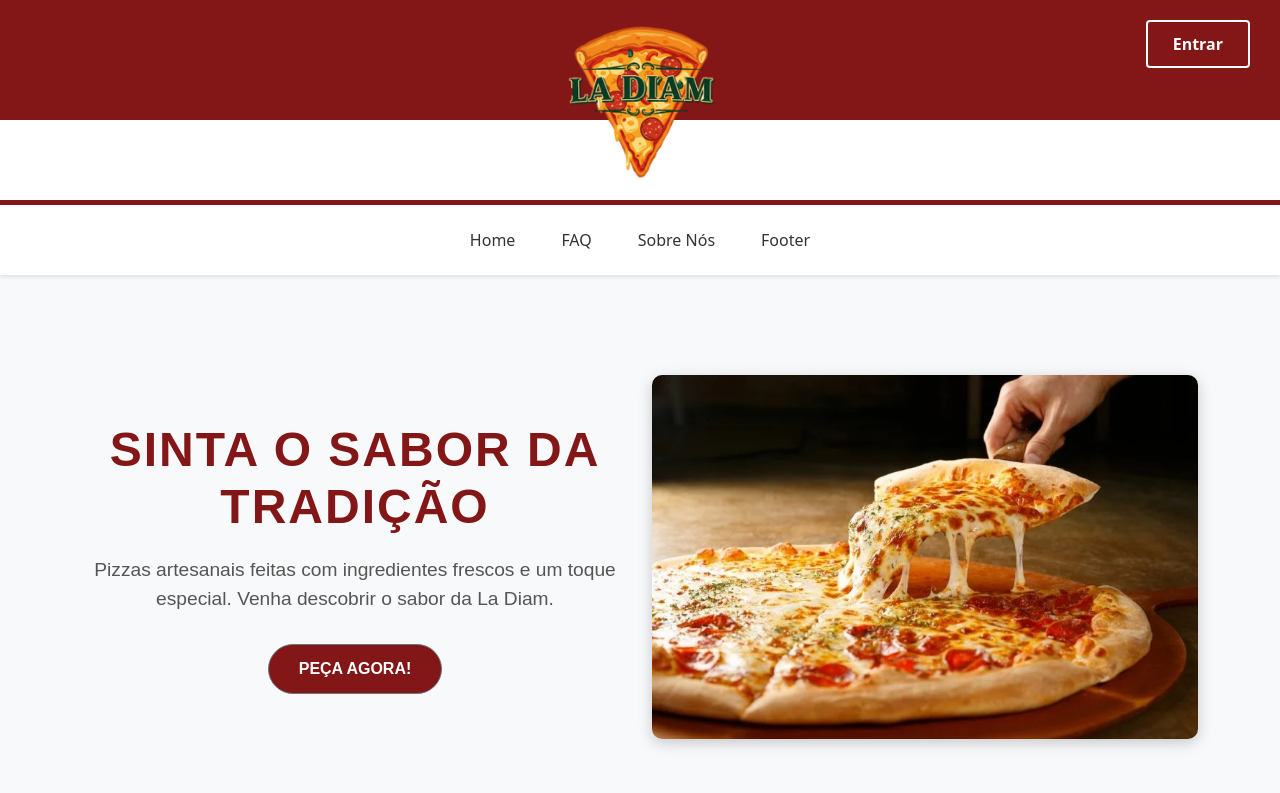
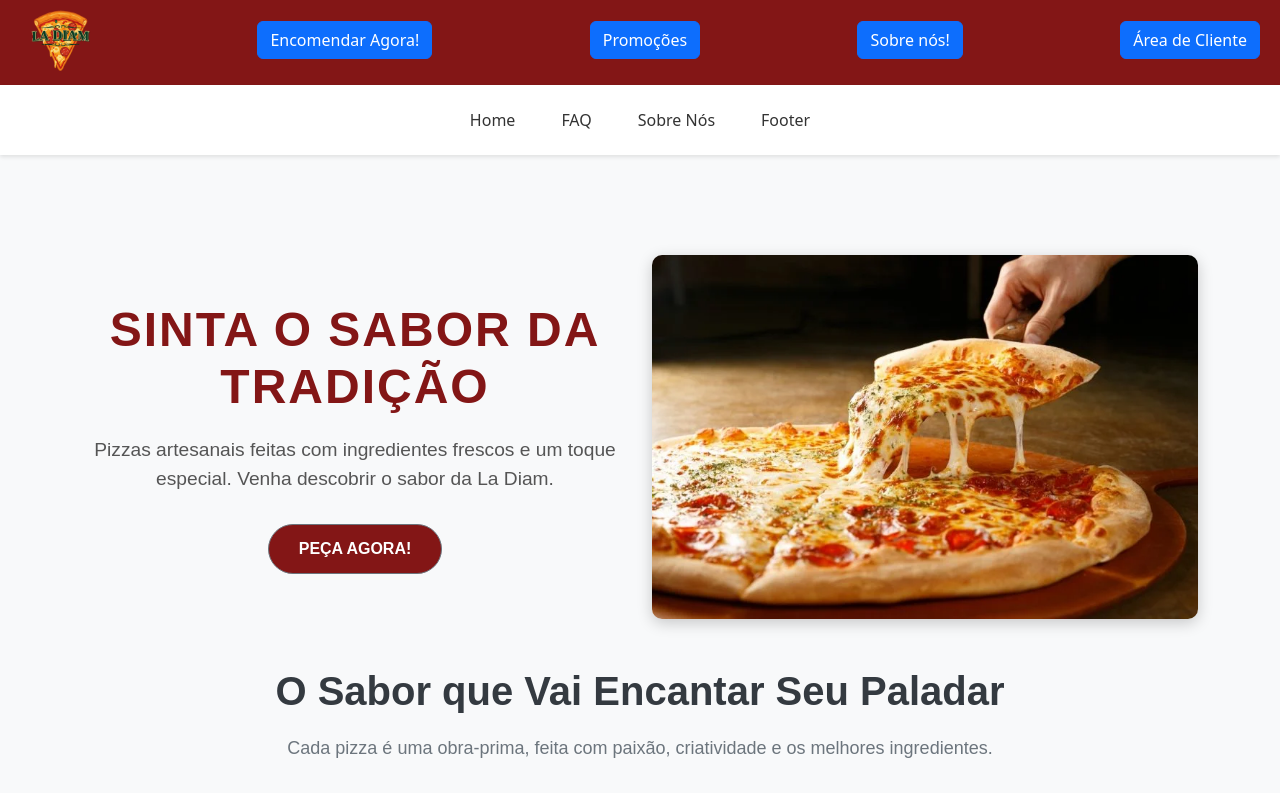
Before and after one commit to HugoM-10/LaDiam-Projeto, a React (Create React App) app in the folder la_diam-frontend/: page / in a window 1280 px wide. Shown: the top 793 px of the page. Built offline with nearby package versions, Linux system fonts and the light colour scheme; no server answers.

Commit message:
Refactor Header component and CSS for improved layout and styling

```diff
--- a/la_diam-frontend/src/Header/Header.css
+++ b/la_diam-frontend/src/Header/Header.css
@@ -1,26 +1,39 @@
 /* Header.css */
 .app-header {
-  background: linear-gradient(to bottom, #831616 60%, #fff 40%);
+  background-color: #831616;
+  /* background: linear-gradient(to bottom, #831616 60%, #fff 40%); */
+  /* display: flex; */
+  /* justify-content: space-between; */
+  /* align-items: center; */
+  /* padding: 0 20px; */
+  /* height: 200px; */
+  /*  */
+  /* position: relative; */
+  overflow: hidden;
+  height: 10vh;
+}
+
+
+.header-content {
   display: flex;
+  flex-direction: row;
+  width: 100%;
+  height: 100%;
   justify-content: space-between;
   align-items: center;
   padding: 0 20px;
-  height: 200px;
-  box-sizing: border-box;
-  position: relative;
-  overflow: hidden;
-}
-
-.header-logo {
-  position: absolute;
-  left: 50%;
-  top: 50%;
-  transform: translate(-50%, -50%);
 }
 
 .logo-image {
-  height: 200px;
-  width: auto;
+  height: 10vh;
+}
+
+.header-icons {
+  display: flex;
+  flex-direction: row;
+  align-items: center;
+  justify-content: space-between;
+  gap: 30px;
 }
 
 .header-actions {
--- a/la_diam-frontend/src/Header/Header.js
+++ b/la_diam-frontend/src/Header/Header.js
@@ -1,25 +1,43 @@
 import React from "react";
-import "./Header.css"; // We'll create this CSS file next
+import "./Header.css";
 import { useNavigate, Link } from "react-router-dom";
+import { Container, Row, Col, Button } from "react-bootstrap";
+import { useContext } from "react";
+import { FaShoppingCart } from "react-icons/fa";
+import { MdOutlineEmail } from "react-icons/md";
+import { FaRegUserCircle } from "react-icons/fa";
+import { IoLogOutOutline } from "react-icons/io5";
 
-function Header() {
+function Header({isLoggedIn}) {
   const navigate = useNavigate();
 
-  const handleLoginClick = () => {
-    navigate("/login");
-  };
   return (
     <header className="app-header">
-      <div className="header-logo">
+      <div className="header-content">
         <Link to="/">
           <img src="Logo-LaDiam.png" alt="Logo" className="logo-image" />
         </Link>
-      </div>
 
-      <div className="header-actions">
-        <button className="login-button" onClick={handleLoginClick}>
-          Entrar
-        </button>
+        <Button>Encomendar Agora!</Button>
+
+        <Button>Promoções</Button>
+
+        <Button>Sobre nós!</Button>
+
+        {isLoggedIn ? (
+          <div className="header-icons">
+            <FaShoppingCart size={30} color="white" />
+            <MdOutlineEmail size={30} color="white" />
+            <FaRegUserCircle size={30} color="white" />
+            <IoLogOutOutline size={30} color="white" />
+          </div>
+        ) : (
+          <div>
+            <Link to="/login">
+              <Button color="danger">Área de Cliente</Button>
+            </Link>
+          </div>
+        )}
       </div>
     </header>
   );
```
